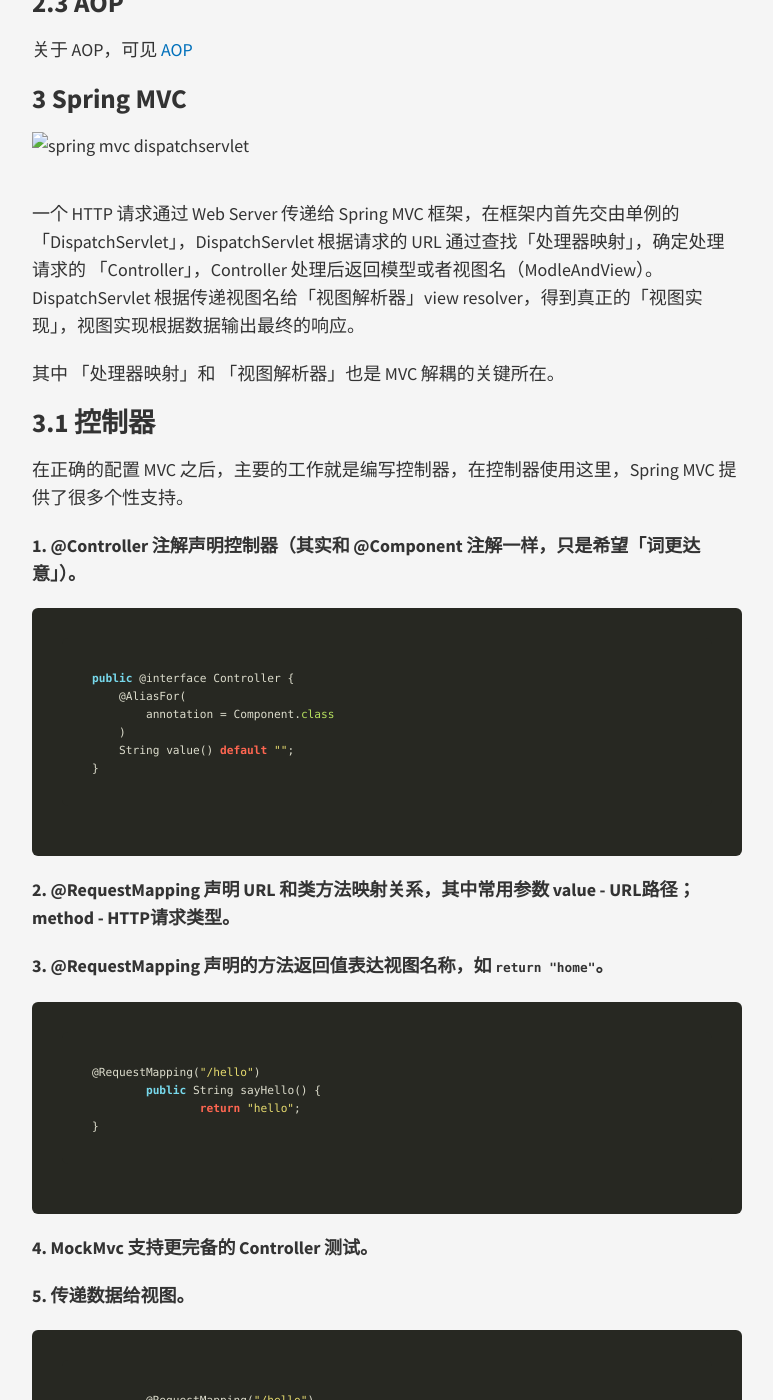
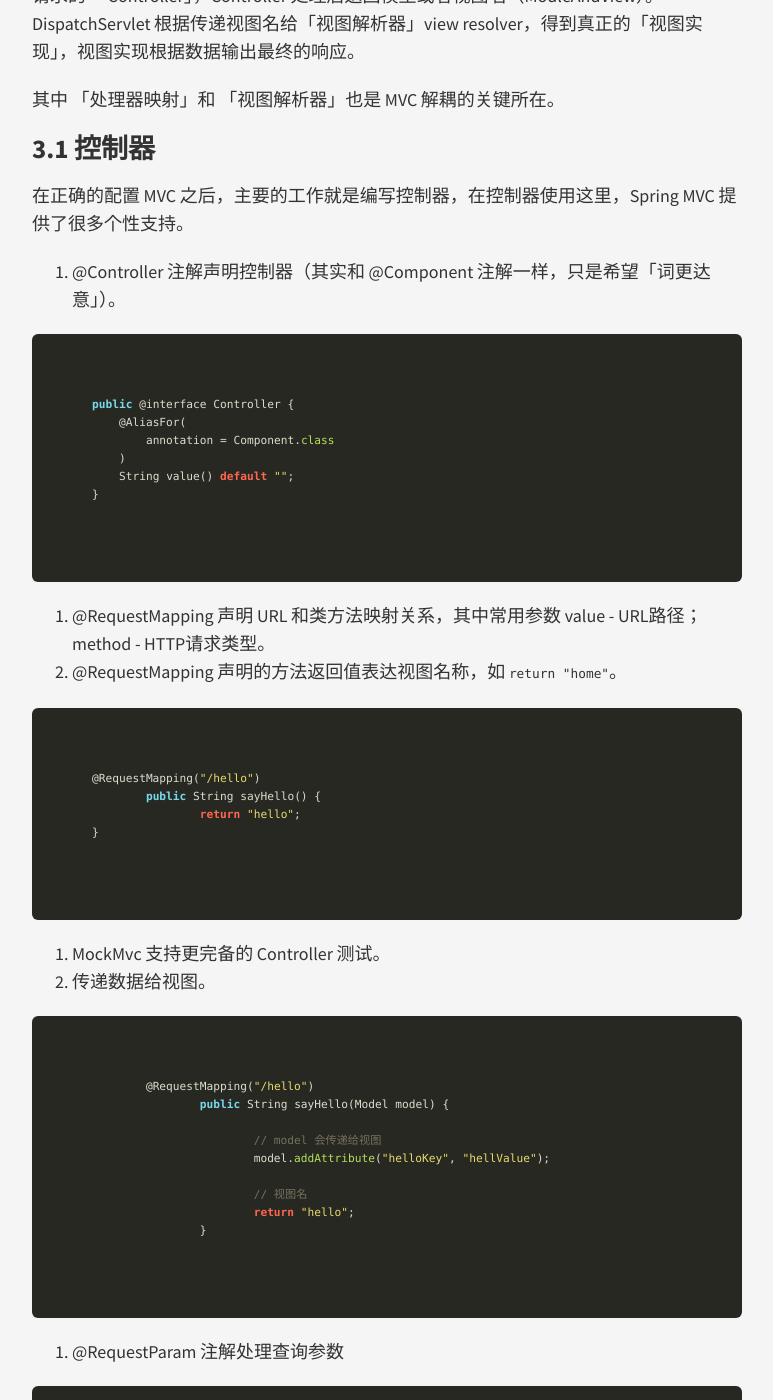
Before and after one commit to younghz/younghz.github.io, a Jekyll site: the page built from _posts/2018-06-24-spring.md, in a window 1280 px wide and 1400 px high, scrolled down 4009 px. Shown: the whole window, without its empty margins (253-1026 px from the left). Built offline with Jekyll 4.4.1, drawn with Linux system fonts in a browser that asks for light colours; nearby versions of some CDN libraries; some of the changed text lies outside the part shown.

````diff
--- a/_posts/2018-06-24-spring.md
+++ b/_posts/2018-06-24-spring.md
@@ -87,7 +87,7 @@ DI 的本质是装配，Spring 提供三种装配机制：
 
 在正确的配置 MVC 之后，主要的工作就是编写控制器，在控制器使用这里，Spring MVC 提供了很多个性支持。
 
-#### 1. @Controller 注解声明控制器（其实和 @Component 注解一样，只是希望「词更达意」）。
+ 1. @Controller 注解声明控制器（其实和 @Component 注解一样，只是希望「词更达意」）。
 
 ```java
 public @interface Controller {
@@ -98,8 +98,8 @@ public @interface Controller {
 }
 ```
 
-#### 2. @RequestMapping 声明 URL 和类方法映射关系，其中常用参数 value - URL路径；method - HTTP请求类型。
-#### 3. @RequestMapping 声明的方法返回值表达视图名称，如 `return "home"`。
+ 2. @RequestMapping 声明 URL 和类方法映射关系，其中常用参数 value - URL路径；method - HTTP请求类型。
+ 3. @RequestMapping 声明的方法返回值表达视图名称，如 `return "home"`。
 
 ```java
 @RequestMapping("/hello")
@@ -108,8 +108,8 @@ public @interface Controller {
 }
 ```
 
-#### 4. MockMvc 支持更完备的 Controller 测试。
-#### 5. 传递数据给视图。
+ 4. MockMvc 支持更完备的 Controller 测试。
+ 5. 传递数据给视图。
 
 ```java
         @RequestMapping("/hello")
@@ -123,7 +123,7 @@ public @interface Controller {
 		}
 ```
 
-#### 6. @RequestParam 注解处理查询参数
+ 6. @RequestParam 注解处理查询参数
 
 ```java
 		/**
@@ -141,7 +141,7 @@ public @interface Controller {
 		}
 ```
 
-#### 7. 路径作为参数
+ 7. 路径作为参数
 
 ```java
 		@RequestMapping(value = "/hello/{who}", method = RequestMethod.GET)
````
Also changed, not shown: _posts/2018-08-22-insurance.md (added, +55 -0 lines), resource/insurance.png (added), resource/insurance/insurance.png (added).
